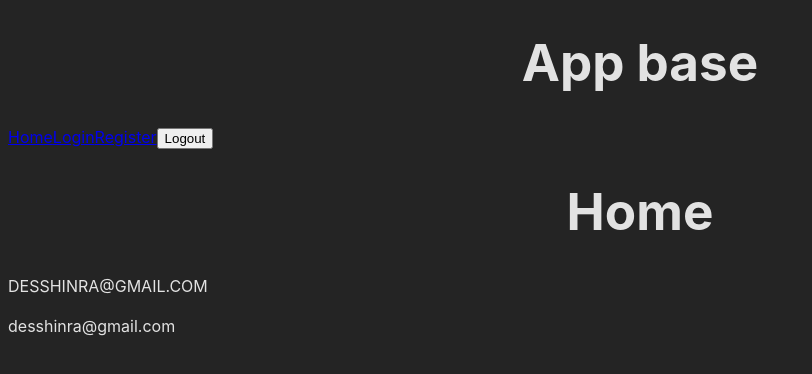
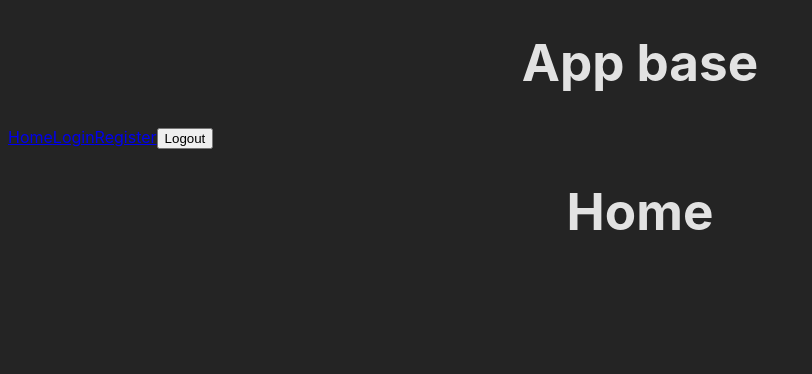
Before and after one commit to Desshinra/vue3-firebase9-pinia-router4-auth-firestore, a Vue app: page / in a window 1280 px wide. Shown: the top 374 px of the page, without its empty margins (0-812 px from the left). Built offline with nearby package versions, Linux system fonts and the light colour scheme.

Commit message:
feat: add register user with data user

```diff
--- a/package.json
+++ b/package.json
@@ -9,6 +9,7 @@
     "preview": "vite preview"
   },
   "dependencies": {
+    "firebase": "^10.8.0",
     "pinia": "^2.1.7",
     "vue": "^3.3.11",
     "vue-router": "^4.2.5"
--- /dev/null
+++ b/src/firebaseConfig.js
@@ -0,0 +1,16 @@
+import { initializeApp } from "firebase/app";
+import {getAuth} from 'firebase/auth'
+
+const firebaseConfig = {
+  apiKey: "AIzaSyAQ6IasxrEljTZ86Xi6Ccejm3zeJ5klBWA",
+  authDomain: "vue-3-2024-3fd25.firebaseapp.com",
+  projectId: "vue-3-2024-3fd25",
+  storageBucket: "vue-3-2024-3fd25.appspot.com",
+  messagingSenderId: "308672071339",
+  appId: "1:308672071339:web:431c60747d29cf253f99ee"
+};
+
+const app = initializeApp(firebaseConfig);
+const auth = getAuth();
+
+export { auth };
--- a/src/stores/user.js
+++ b/src/stores/user.js
@@ -1,17 +1,23 @@
 import { defineStore } from 'pinia';
+import { createUserWithEmailAndPassword } from 'firebase/auth'
+import { auth } from '../firebaseConfig';
 
 export const useUserStore = defineStore('userStore', {
     state: () => ({
-        userData: 'Desshinra@gmail.com'
+        userData: null,
     }),
-    getters: {
-        minus(state) { //getters always return something about, dont modify
-            return state.userData.toLowerCase();
-        },
-    },
-    actions: { //Actions is equivalent to methods
-        registerUser(name) {
-            this.userData = name
+    actions: {
+        async registerUser(email, password){
+            try {
+                const { user } = await createUserWithEmailAndPassword(
+                    auth,
+                    email,
+                    password
+                );
+                this.userData = { email: user.email, uid:  user.uid}
+            } catch (error) {
+                console.log(error);
+            }
         }
-    }
+    },//Actions is equivalent to methods
 });
--- a/src/views/HomeView.vue
+++ b/src/views/HomeView.vue
@@ -1,16 +1,9 @@
 <template>
     <div>
         <h1>Home</h1>
-        <p>{{ mayusText }}</p>
-        <p>{{ userStore.minus }}</p>
-
     </div>
 </template>
 
 <script setup>
-import { useUserStore } from '../stores/user'
-import {computed} from 'vue'
 
-const userStore = useUserStore();
-const mayusText = computed(() => userStore.userData.toUpperCase())
 </script>
--- a/src/views/LoginView.vue
+++ b/src/views/LoginView.vue
@@ -1,12 +1,9 @@
 <script setup>
-import { useUserStore } from '../stores/user';
 
-const userStore = useUserStore();
 </script>
 
 <template>
     <div>
         <h1>Login</h1>
-        <p>{{ userStore.userData }}</p>
     </div>
 </template>
--- a/src/views/RegisterView.vue
+++ b/src/views/RegisterView.vue
@@ -1,11 +1,28 @@
-<script setup>
-import { useUserStore } from '../stores/user'
-const userStore = useUserStore()
-</script>
-
 <template>
     <div>
         <h1>Register</h1>
-        <button @click="userStore.registerUser('igni')">LOG IN</button>
+        <form @submit.prevent="handleSubmit">
+            <input type="email" placeholder="example@gmail.com" v-model.trim="email">
+            <input type="password" placeholder="password" v-model.trim="password">
+            <button type="submit">Crear usuario</button>
+        </form>
     </div>
 </template>
+
+<script setup>
+import { ref } from 'vue';
+import { useUserStore } from '../stores/user'
+
+const userStore = useUserStore();
+const email = ref('desshinra2@gmail.com')
+const password = ref('12345678')
+
+const handleSubmit = () => {
+    if(!email.value || password.value < 8) {
+        return alert ('Llena los campos!!!')
+    }
+    userStore.registerUser(email.value, password.value)
+}
+
+
+</script>
```
Also changed, not shown: 1 other file (tests, documents, lock files or other folders).
